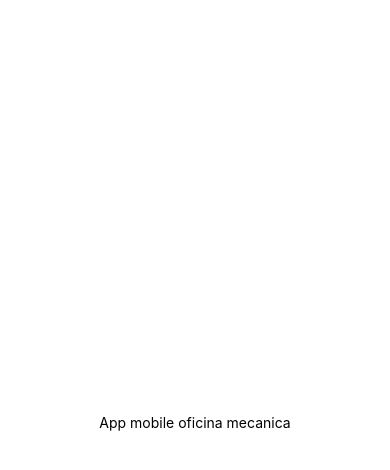
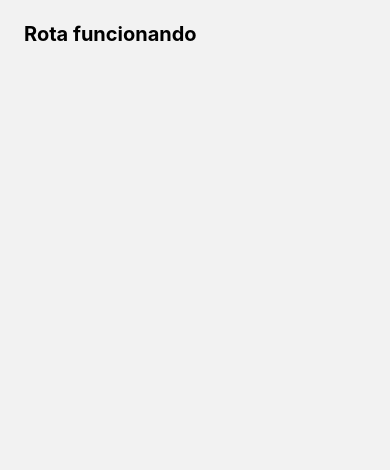
Before and after one commit to callofnoob304/AppMobileOficina, a React Native app: screen / in a window 390 px wide. Shown: the top 470 px of the page. Built offline with nearby package versions, Linux system fonts and the light colour scheme.

Commit message:
Criado navigation para fluxo entre as telas

```diff
--- a/App.tsx
+++ b/App.tsx
@@ -1,10 +1,11 @@
-import { Text, View } from "react-native";
+import { SafeAreaProvider } from "react-native-safe-area-context";
+import Routes from "./src/navigation/routes";
 import React from "react";
 
 export default function App() {
-  return (
-	<View style={{ flex: 1, justifyContent: "center", alignItems: "center" }}>
-	  <Text>App mobile oficina mecanica</Text>
-	</View>
-  );
+	return (
+		<SafeAreaProvider>
+			<Routes/>
+		</SafeAreaProvider>
+	);
 }
--- a/package.json
+++ b/package.json
@@ -10,13 +10,14 @@
     "test": "jest"
   },
   "dependencies": {
-    "@react-native-async-storage/async-storage": "^3.0.2",
+    "@react-native-async-storage/async-storage": "^2.2.0",
     "@react-native/new-app-screen": "0.85.2",
     "@react-navigation/native": "^7.2.2",
     "@react-navigation/native-stack": "^7.14.11",
     "react": "19.2.3",
     "react-native": "0.85.2",
-    "react-native-safe-area-context": "^5.5.2"
+    "react-native-safe-area-context": "^5.7.0",
+    "react-native-screens": "^4.24.0"
   },
   "devDependencies": {
     "@babel/core": "^7.25.2",
--- a/src/components/button.tsx
+++ b/src/components/button.tsx
@@ -1,5 +1,5 @@
 import { TouchableOpacity, TouchableOpacityProps } from "react-native";
-import Label from "./Label";
+import Label from "./label";
 import React from "react";
 
 interface ButtonProps extends TouchableOpacityProps {
--- a/src/components/label.tsx
+++ b/src/components/label.tsx
@@ -4,7 +4,7 @@ import React from "react";
 interface LabelProps extends TextProps {
 	center?: boolean;
 	linha?: boolean;
-	title?: string;
+	title: string;
 	label?: string;
 }
 
--- a/src/navigation/routes.tsx
+++ b/src/navigation/routes.tsx
@@ -8,7 +8,7 @@ const { Navigator, Screen } = createNativeStackNavigator();
 export default function Routes() {
 	return (
 		<NavigationContainer>
-			<Navigator initialRouteName="Home">
+			<Navigator initialRouteName="Home" screenOptions={{ headerShown: false }}>
 				<Screen name="Home" component={Home} />
 			</Navigator>
 		</NavigationContainer>
--- a/src/screens/Home/index.tsx
+++ b/src/screens/Home/index.tsx
@@ -1,18 +1,12 @@
-import { NavigationProp, ParamListBase, useNavigation } from "@react-navigation/native";
-import Button from "../../components/button";
-import { Text, View } from "react-native";
+// import { NavigationProp, ParamListBase, useNavigation } from "@react-navigation/native";
+import Container from "../../components/container";
+import Label from "../../components/label";
 import React from "react";
 
 export default function Home() {
-	const navigator: NavigationProp<ParamListBase> = useNavigation();
-
 	return (
-		<View style={{ flex: 1, alignItems: "center", justifyContent: "center", backgroundColor: "#3B82F6" }}>
-			<Text style={{color: "#000", textAlign: "center", fontSize: 20, fontWeight: "600", marginBottom: 16}}>
-				App mobile oficina mecanica
-			</Text>
-
-			<Button title="Livros" bgColor="red-400" onPress={() => navigator.navigate("ControleLeitura")} />
-		</View>
+		<Container>
+			<Label title={"Rota funcionando"} />
+		</Container>
 	);
 }
```
Also changed, not shown: 1 other file (tests, documents, lock files or other folders).
